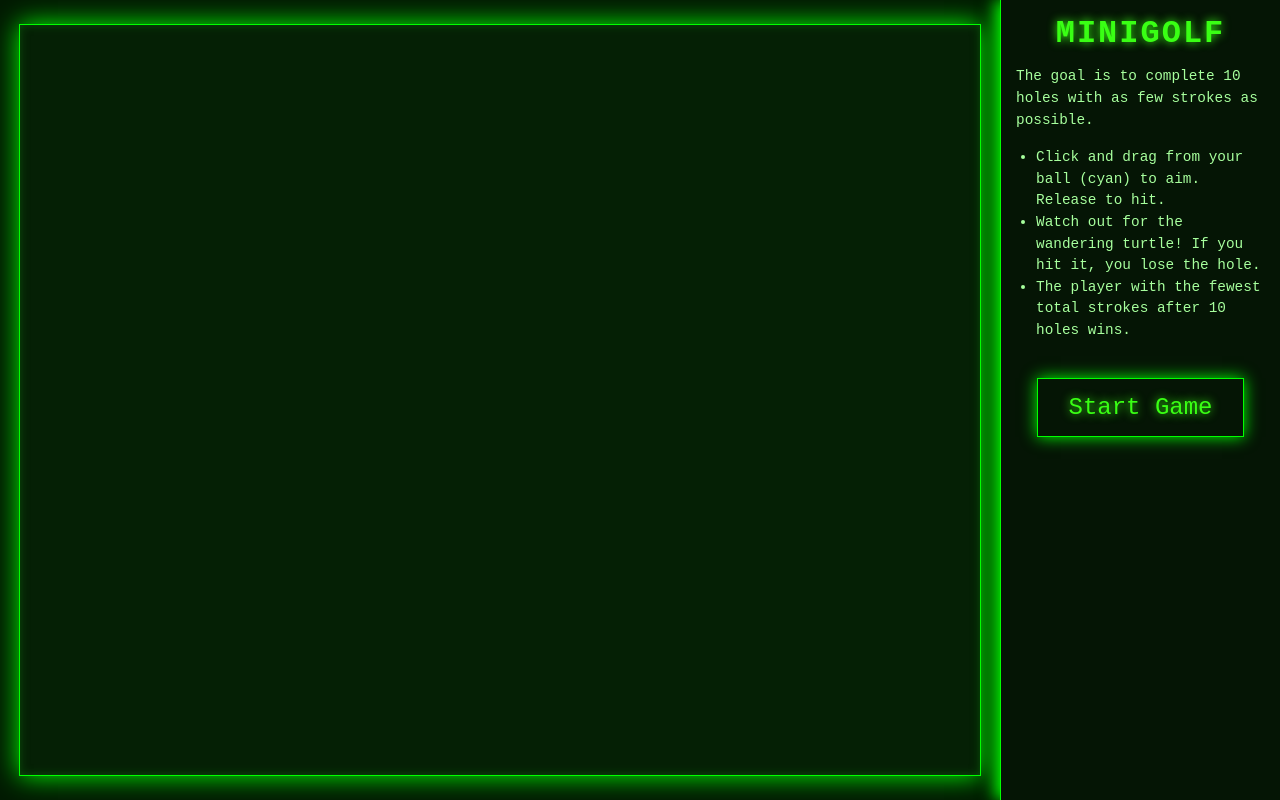
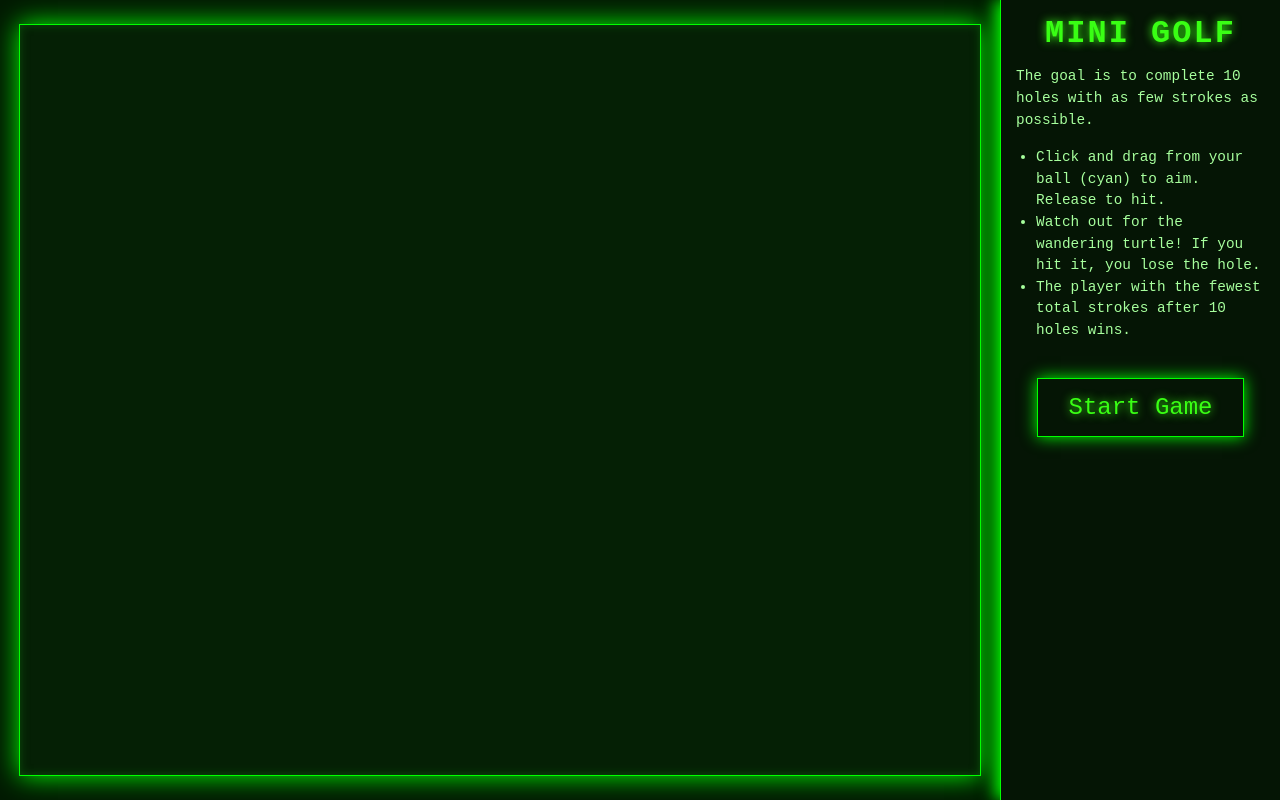
Before and after one commit to morepcfun/minigolf, a plain HTML site: page minigolf.html in a window 1280 px wide. Drawn offline with Linux system fonts and the light colour scheme; no server answers.

Commit message:
Add files via upload

```diff
--- a/minigolf.html
+++ b/minigolf.html
@@ -3,9 +3,9 @@
 <head>
 <meta charset="UTF-8">
 <meta name="viewport" content="width=device-width, initial-scale=1.0, user-scalable=no">
-<title>Minigolf</title>
+<title>Minigolf Player vs AI</title>
+<meta name="description" content="Tee off against the AI on randomly generated mini golf courses. Watch out for the sneaky turtle, though!">
 <meta name="author" content="Johnny Heggelund">
-<link rel="icon" type="image/x-icon" href="favicon.ico">
 <style>
 html,
 body {
@@ -112,15 +112,13 @@ display: none;
 <canvas id="gameCanvas"></canvas>
 </div>
 <div class="info-panel">
-<h1>MINIGOLF</h1>
+<h1>MINI GOLF</h1>
 <p id="turn-indicator" class="score-display hidden">Your turn. Aim and hit!</p>
 <p id="score-1" class="score-display hidden">
-Hole: <span id="hole-number">1</span> / <span id="total-holes">10</span> | You:
-<span id="player-strokes">0</span> | AI: <span id="ai-strokes">0</span>
+Hole:<span id="hole-number">1</span>/<span id="total-holes">10</span> | You:<span id="player-strokes">0</span> | AI:<span id="ai-strokes">0</span>
 </p>
 <p id="score-2" class="score-display hidden">
-Total You: <span id="player-total">0</span> | Total AI:
-<span id="ai-total">0</span>
+Total You:<span id="player-total">0</span> | Total AI:<span id="ai-total">0</span>
 </p>
 <p>The goal is to complete 10 holes with as few strokes as possible.</p>
 <ul>
```
